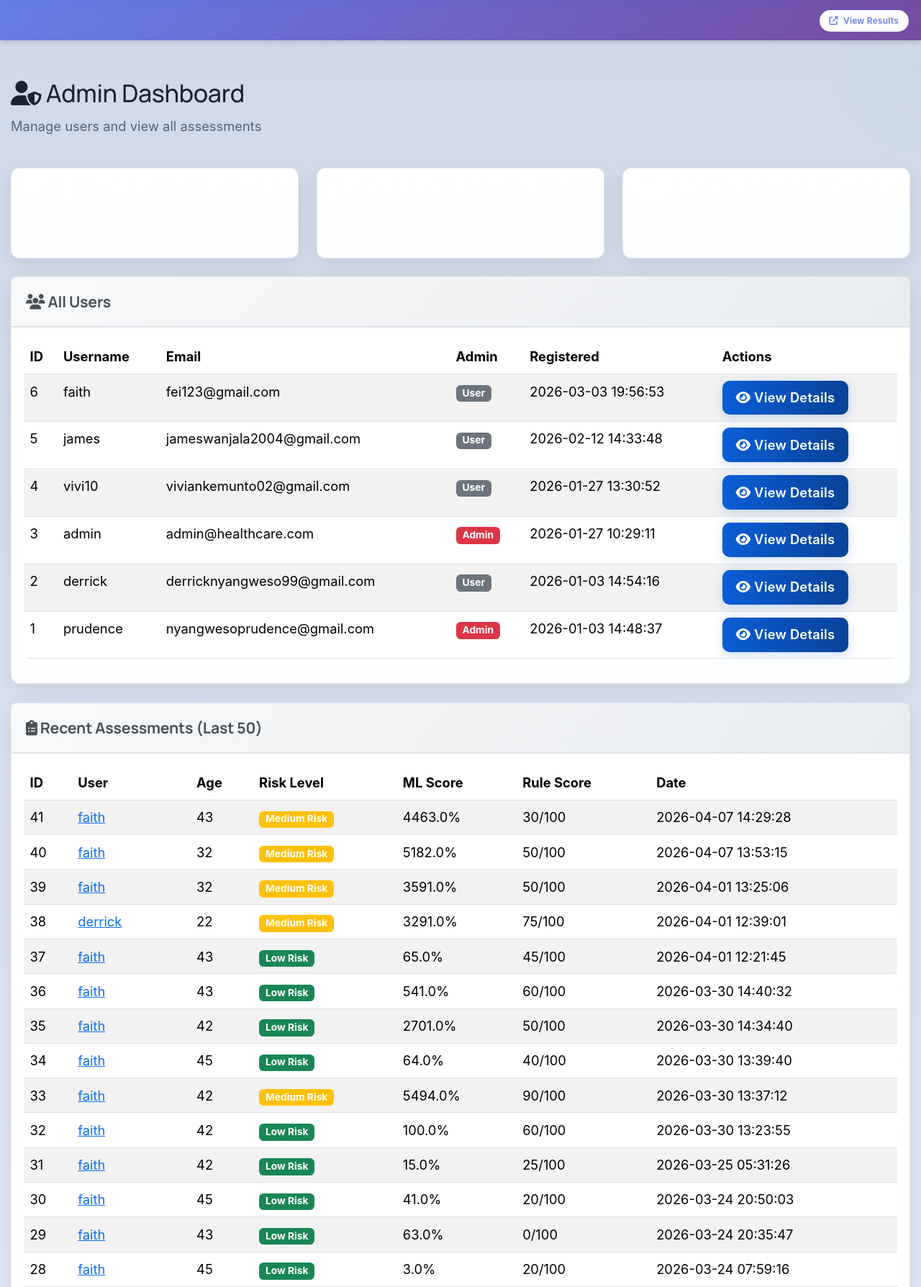
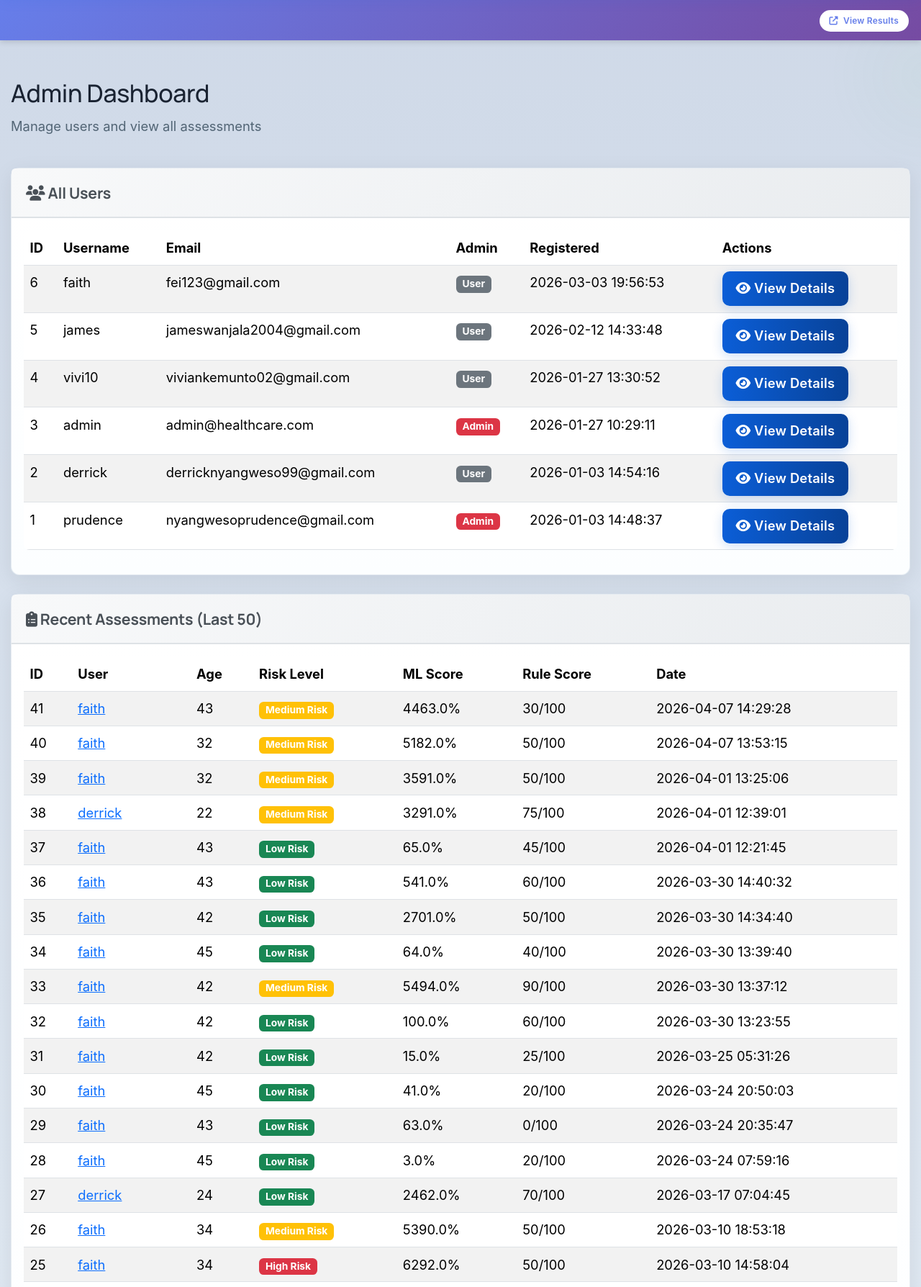
Before and after one commit to Nyangweso1/healthcare, a Flask app: page /admin in a window 1280 px wide. Shown: the part 133-1921 px from the top of the page at 72% size. Run offline with Flask 3, Linux system fonts and the light colour scheme; a user stored in the database is signed in; data comes from the database, SQL or seed files in the repository.

Commit message:
Remove statistic cards from admin dashboard

```diff
--- a/templates/admin_dashboard.html
+++ b/templates/admin_dashboard.html
@@ -10,36 +10,8 @@
 <div class="container mt-5">
     <div class="row mb-4">
         <div class="col-12">
-            <h2><i class="fas fa-user-shield"></i> Admin Dashboard</h2>
+            <h2>Admin Dashboard</h2>
             <p class="text-muted">Manage users and view all assessments</p>
-        </div>
-    </div>
-
-    <!-- Statistics Cards -->
-    <div class="row mb-4">
-        <div class="col-md-4">
-            <div class="card bg-primary text-white">
-                <div class="card-body">
-                    <h5 class="card-title"><i class="fas fa-users"></i> Total Users</h5>
-                    <h2>{{ users|length }}</h2>
-                </div>
-            </div>
-        </div>
-        <div class="col-md-4">
-            <div class="card bg-success text-white">
-                <div class="card-body">
-                    <h5 class="card-title"><i class="fas fa-clipboard-check"></i> Total Assessments</h5>
-                    <h2>{{ total_assessments }}</h2>
-                </div>
-            </div>
-        </div>
-        <div class="col-md-4">
-            <div class="card bg-info text-white">
-                <div class="card-body">
-                    <h5 class="card-title"><i class="fas fa-envelope"></i><i class="fa-solid fa-comment"></i> Messages</h5>
-                    <h2><a href="{{ url_for('contact') }}" class="text-white">View Inbox</a></h2>
-                </div>
-            </div>
         </div>
     </div>
 
```
